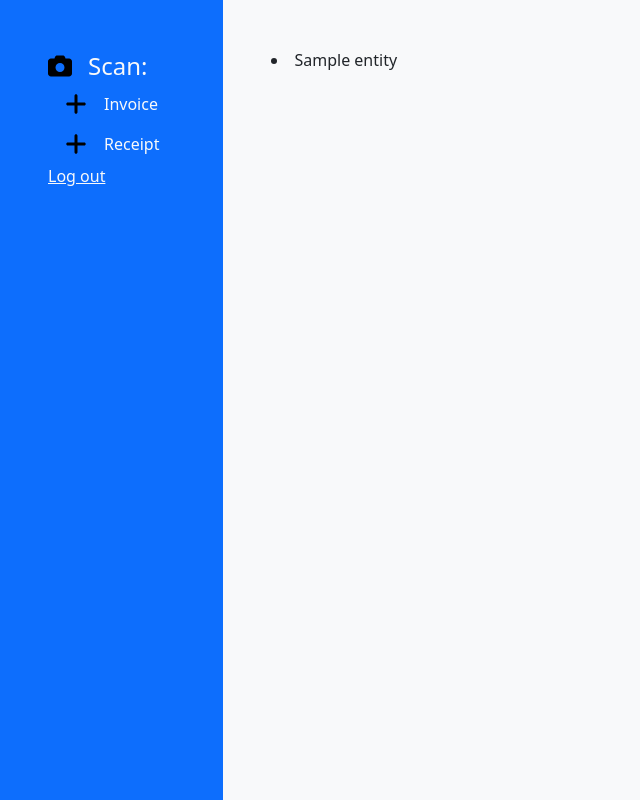
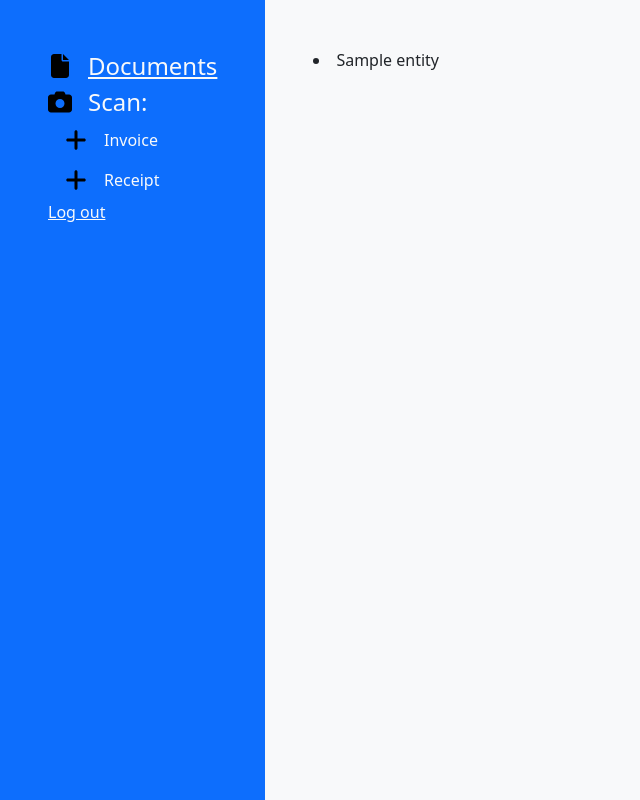
Before and after one commit to SDolanoo/photoApp, a Flask app: template flask_app/templates/index.html in a window 1280 px wide. Shown: the whole page, without its empty margins (0-640 px from the left). Run offline with Flask 3, Linux system fonts and the light colour scheme; the template is opened without the code that fills it: most values are stand-ins (such as "Sample title", 1, 10 or a date in 2020); some libraries are stand-ins or nearby versions.

Commit message:
add link for 'Documents' navigation

```diff
--- a/flask_app/templates/index.html
+++ b/flask_app/templates/index.html
@@ -3,6 +3,10 @@
 <body>
     <div class="d-flex vh-100">
         <div class="sidebar bg-primary p-5">
+            <div class="d-flex gap-3 align-items-center">
+                <img class="svg-sm" src="{{ url_for('static', filename='assets/file-solid.svg') }}" alt="">
+                <a href="/documents" class="fs-4 text-light">Documents</a>
+            </div>
             <div class="d-flex gap-3 align-items-center">
                 <img class="svg-sm" src="{{ url_for('static', filename='assets/camera-solid.svg') }}" alt="">
                 <span class="fs-4 text-light">Scan:</span>
```
